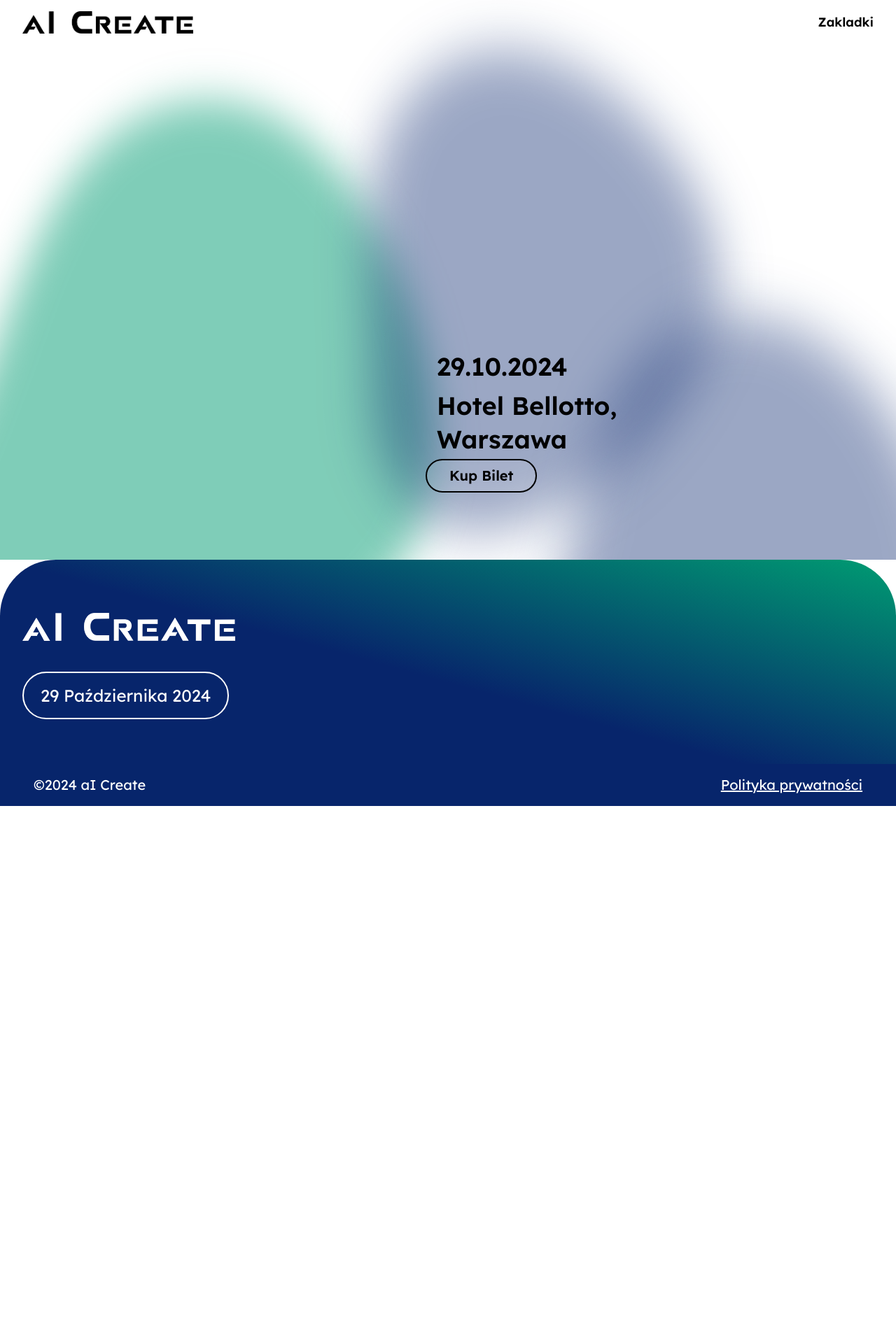
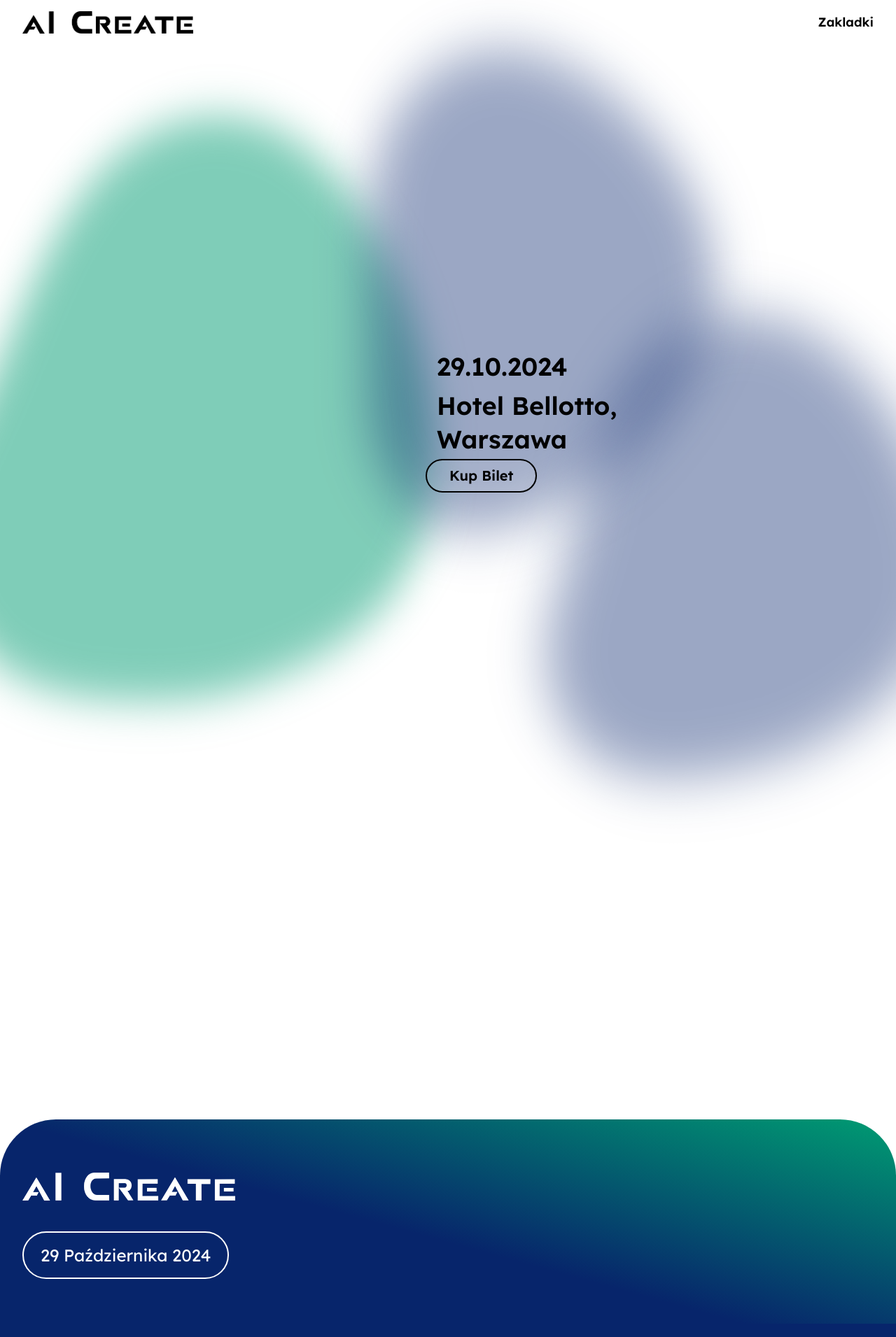
Before and after one commit to k0wal45/ai-create-conference, a Next.js app: page / in a window 1280 px wide. Shown: the top 1911 px of the page at 70% size. Before the commit the page ends 1152 px from the top, so only its background shows below. Built offline with nearby package versions, Linux system fonts and the light colour scheme.

Commit message:
overflow is working i guess, get me out

```diff
--- a/app/page.tsx
+++ b/app/page.tsx
@@ -4,6 +4,7 @@ export default function Home() {
   return (
     <main>
       <Hero />
+      <div className="h-screen"></div>
     </main>
   );
 }
--- a/components/Hero/Hero.tsx
+++ b/components/Hero/Hero.tsx
@@ -4,7 +4,7 @@ import Blob from "./Blob";
 
 const Hero = () => {
   return (
-    <header className="h-screen p-4 lg:py-24 pt-16 relative w-full overflow-hidden">
+    <header className="h-screen p-4 lg:py-24 relative pt-16 overflow-x-clip">
       <div className="sm:w-1/2 lg:min-w-[40rem] flex flex-col items-start justify-end h-full sm:float-right text-4xl gap-2 font-semibold">
         <p>29.10.2024</p>
         <p className="mt-2">Hotel Bellotto,</p>
```
